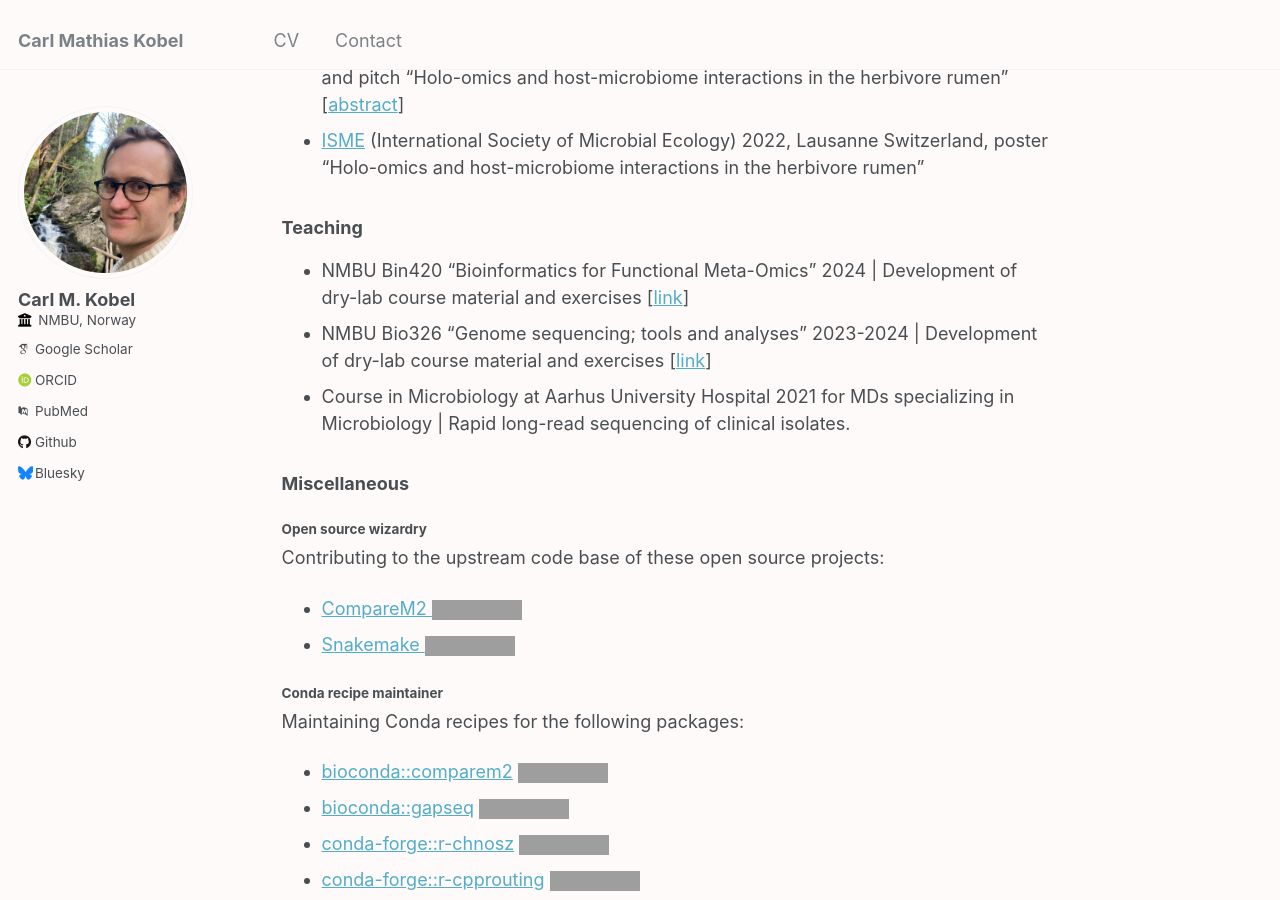
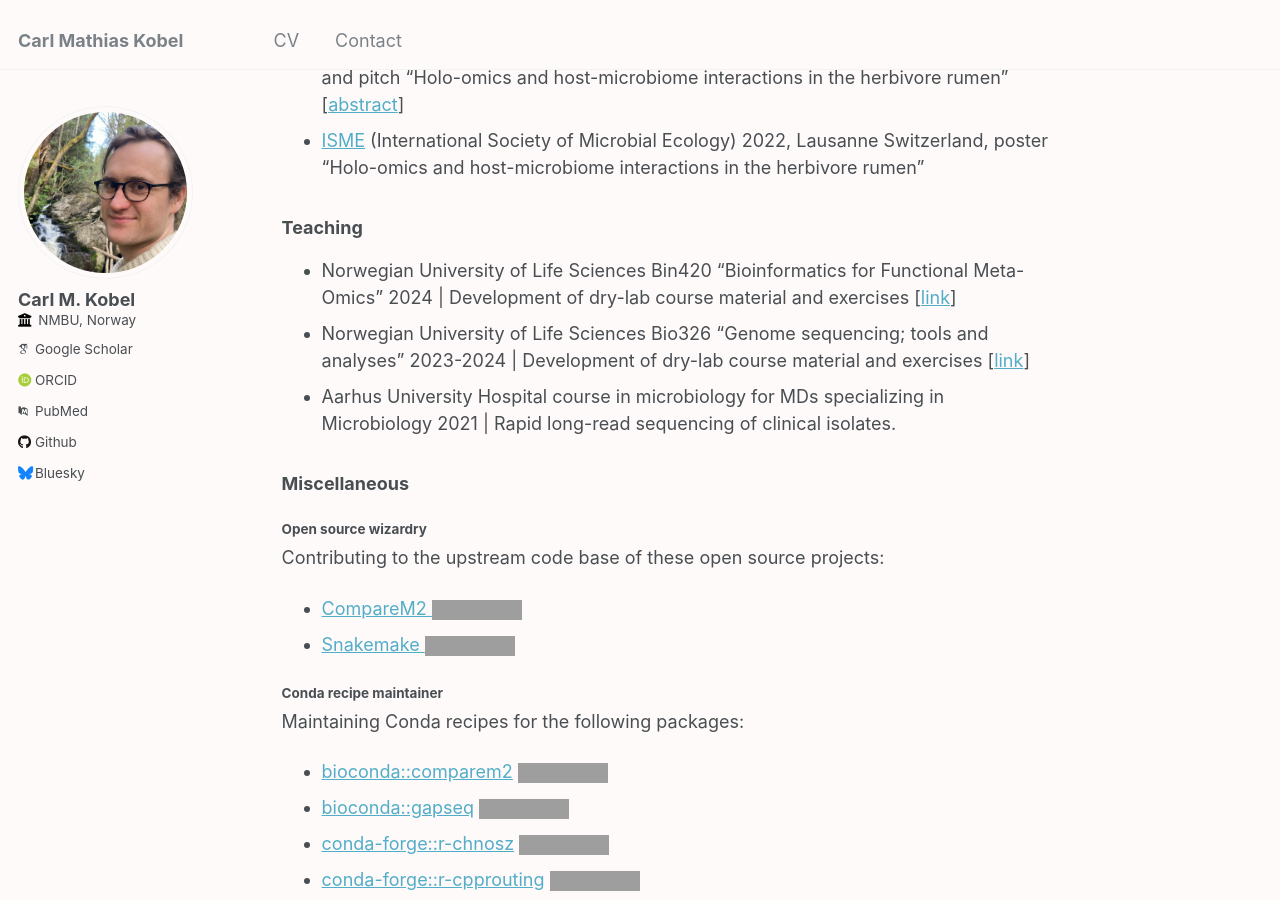
Before and after one commit to cmkobel/cmkobel.github.io, a Jekyll site: the page built from _pages/about.md, in a window 1280 px wide and 900 px high, scrolled down 1201 px, cut to the strip 0-900 px from the top of the window. Built offline with Jekyll 4.4.1, drawn with Linux system fonts in a browser that asks for light colours; some web fonts are replaced; grey boxes are pictures that could not be loaded.

Commit message:
Update about.md

```diff
--- a/_pages/about.md
+++ b/_pages/about.md
@@ -34,9 +34,9 @@ Looking for a postdoc position in the Copenhagen area from ~april 2025.
 
 
 ### Teaching
-  - NMBU Bin420 "Bioinformatics for Functional Meta-Omics" 2024 \| Development of dry-lab course material and exercises [[link](https://web.archive.org/web/20240719202437/https://www.nmbu.no/en/course/BIN420)]
-  - NMBU Bio326 "Genome sequencing; tools and analyses" 2023-2024 \| Development of dry-lab course material and exercises [[link](https://web.archive.org/web/20240422124112/https://www.nmbu.no/en/course/BIO326)]
-  - Course in Microbiology at Aarhus University Hospital 2021 for MDs specializing in Microbiology \| Rapid long-read sequencing of clinical isolates.
+  - Norwegian University of Life Sciences Bin420 "Bioinformatics for Functional Meta-Omics" 2024 \| Development of dry-lab course material and exercises [[link](https://web.archive.org/web/20240719202437/https://www.nmbu.no/en/course/BIN420)]
+  - Norwegian University of Life Sciences Bio326 "Genome sequencing; tools and analyses" 2023-2024 \| Development of dry-lab course material and exercises [[link](https://web.archive.org/web/20240422124112/https://www.nmbu.no/en/course/BIO326)]
+  - Aarhus University Hospital course in microbiology for MDs specializing in Microbiology 2021 \| Rapid long-read sequencing of clinical isolates.
 
 
 ### Miscellaneous
```
